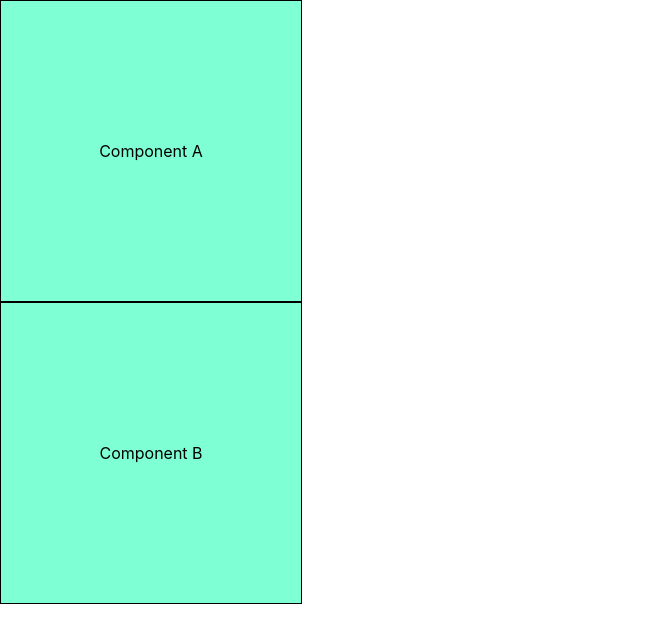
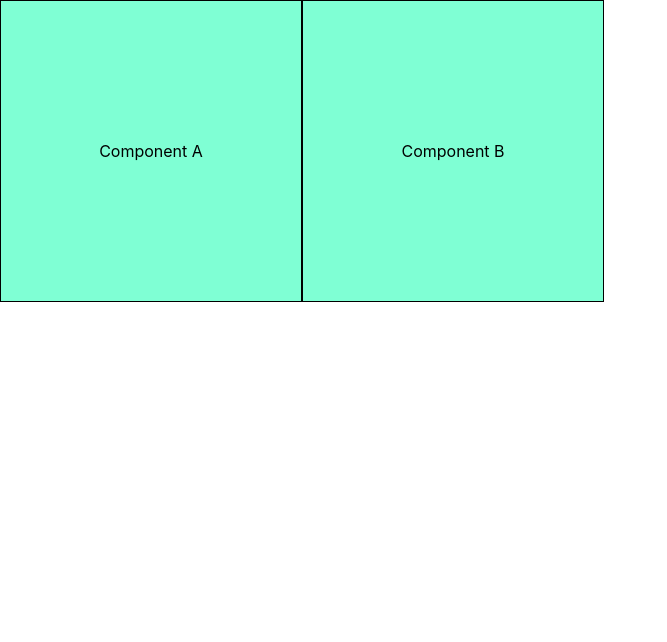
Before and after one commit to andelarajic/React-test, a React (Create React App) app in the folder react-test/: page / in a window 1280 px wide. Shown: the top 642 px of the page, without its empty margins (0-667 px from the left). Built offline with nearby package versions, Linux system fonts and the light colour scheme.

Commit message:
Task 2 Display components in a row

```diff
--- a/react-test/src/App.css
+++ b/react-test/src/App.css
@@ -1,3 +1,8 @@
+.App {
+    display: flex;
+    flex-direction: row;
+  }
+
 .component {
     position: relative ;
   }
```
